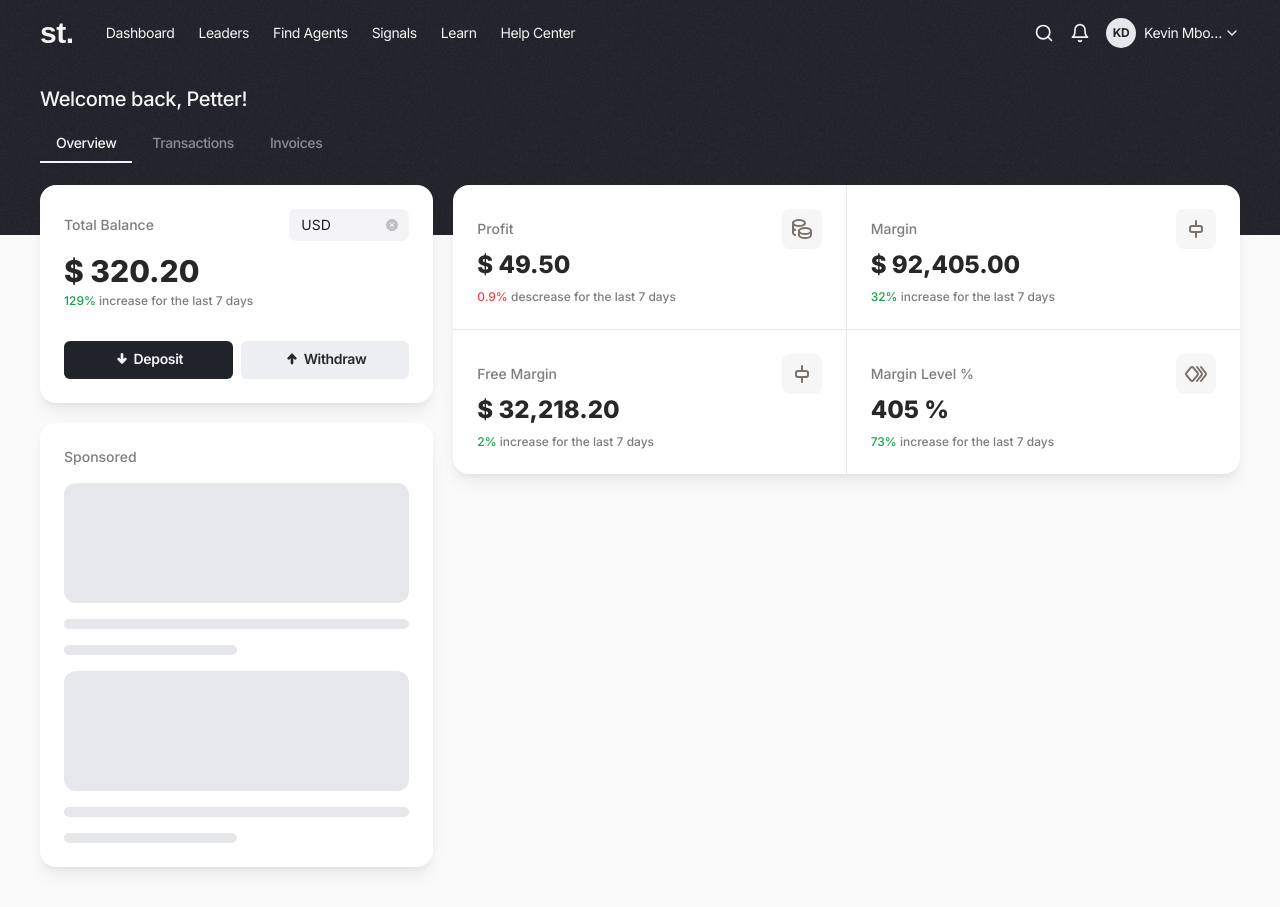
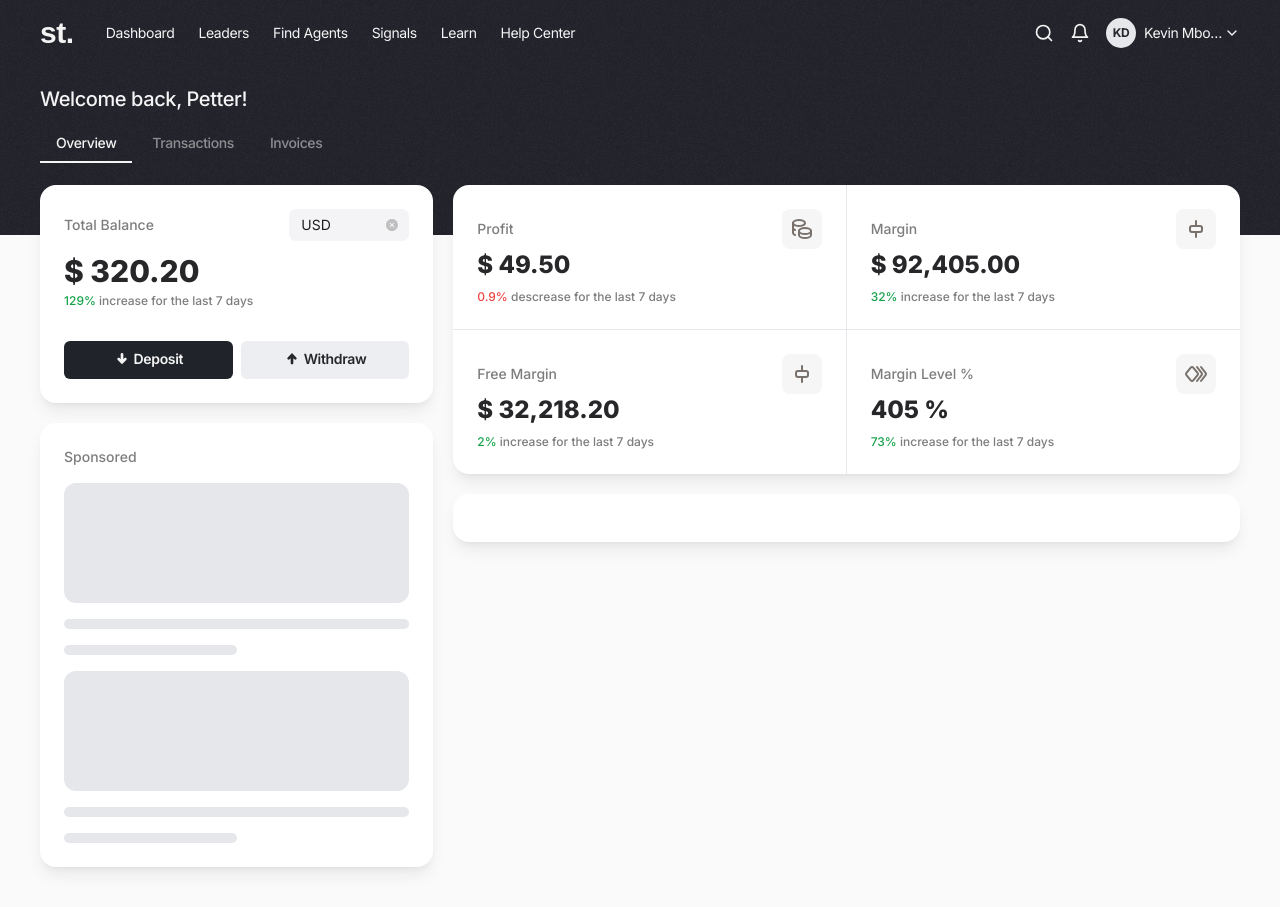
Before and after one commit to kevindermot99/simpleTrading, a React (Vite) app: page /#/ in a window 1280 px wide. Built offline with nearby package versions, Linux system fonts and the light colour scheme; a web font is replaced by a local one.

Commit message:
Update Home.jsx

```diff
--- a/src/pages/Home.jsx
+++ b/src/pages/Home.jsx
@@ -123,7 +123,8 @@ function Home() {
                         <div className="w-1/2 rounded-xl bg-border-lines-light h-[10px]"></div>
                     </div>
                 </div>
-                <div className="w-2/3 h-fit bg-white shadow-lg shadow-stone-600/10 rounded-2xl grid gap-0 grid-cols-2 ">
+                <div className="w-2/3 h-fit flex flex-col gap-5">
+                    <div className="w-full h-fit bg-white shadow-lg shadow-stone-600/10 rounded-2xl grid gap-0 grid-cols-2 ">
                         {/* Profit */}
                         <div className="flex flex-col p-6 w-full h-fit border-r-[1px] border-b-[1px] ">
                             <div className="flex items-center justify-between w-full">
@@ -249,6 +250,9 @@ function Home() {
                             </div>
                         </div>
                     </div>
+                    <div className=" w-full h-fit bg-white shadow-lg shadow-stone-600/10 rounded-2xl flex flex-col gap-4 p-6">
+                    </div>
+                </div>
             </div>
         </div>
     );
```
Lines whose indentation alone changed are shown as unchanged.
